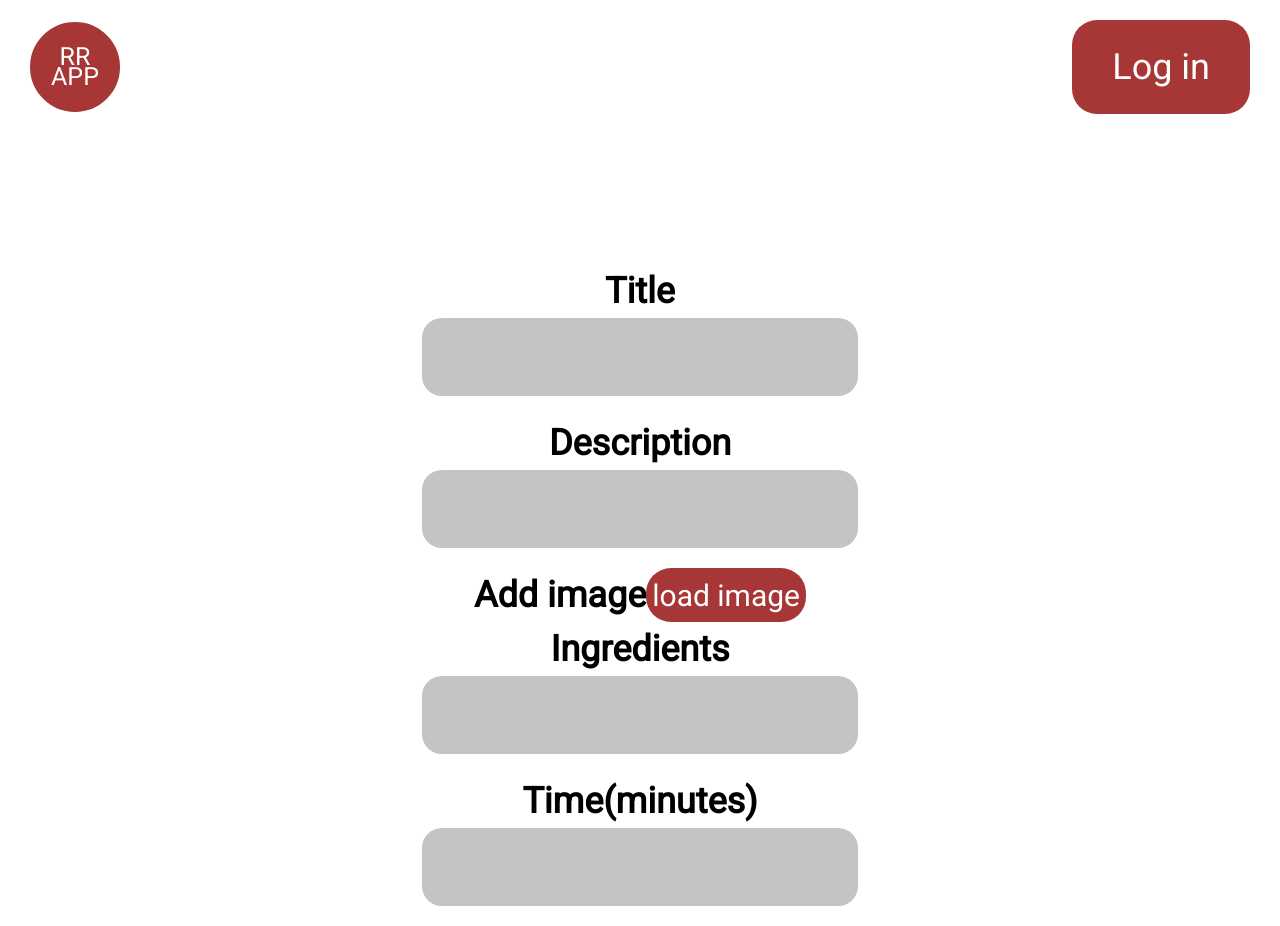
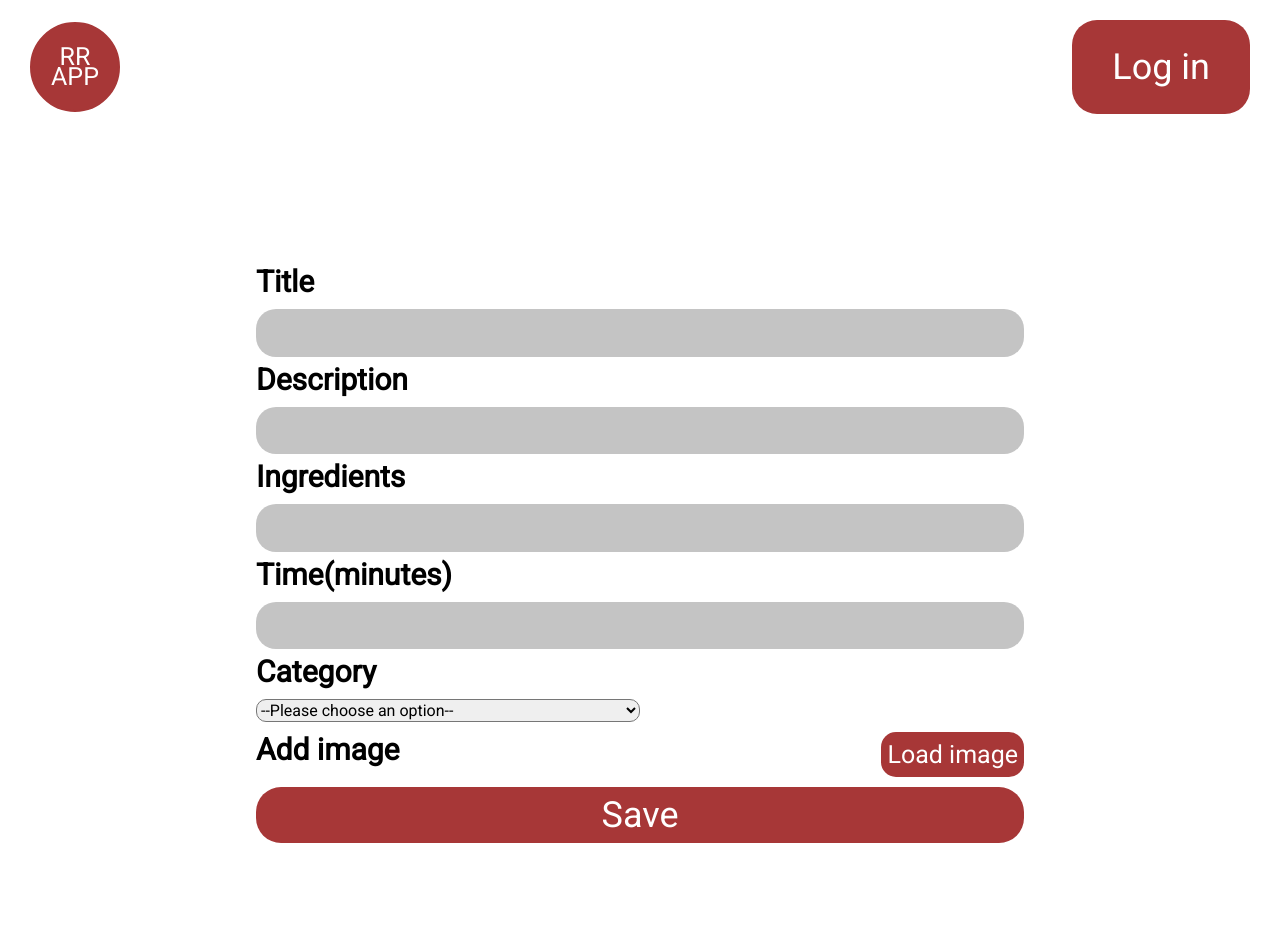
Before and after one commit to Mazurkevichvs/RR_app, a React (Create React App) app in the folder Frontend/: page /AddRecipe in a window 1280 px wide. After the commit the page ends 843 px from the top, so only its background shows below. Built offline with nearby package versions, Linux system fonts and the light colour scheme; no server answers.

Commit message:
Styled AddRecipe component

```diff
--- a/Frontend/src/App.scss
+++ b/Frontend/src/App.scss
@@ -10,7 +10,7 @@ main {
   justify-content: center;
   align-items: center;
   margin-top: 150px;
-  button {
+  .btn__generate {
       margin: 0 auto;
   }
 }
--- a/Frontend/src/components/button.scss
+++ b/Frontend/src/components/button.scss
@@ -67,10 +67,12 @@
 }
 
 .btn__loadimage {
-    font-size: 30px;
+    font-size: 25px;
+    border-radius: 15px;
 }
 
 .add__recipe__image {
     display: flex;
-
+    justify-content: space-between;
+    margin-bottom: 10px;
 }
--- a/Frontend/src/pages/AddRecipe.jsx
+++ b/Frontend/src/pages/AddRecipe.jsx
@@ -8,19 +8,31 @@ const AddRecipe = () => {
         <Header/>
         <main>
             <Aside/>
-            <div className="container">
-                <h3 className='add__recipe__title'>Title</h3>
-                <Input/>
-                <h3 className='add__recipe__title'>Description</h3>
-                <Input/>
+            <div className="container add__recipe">
+              <div className='add__recipe__content'>
+                <h3>Title</h3>
+                <Input className={"add__recipe__input"}/>
+                <h3>Description</h3>
+                <Input className={"add__recipe__input"}/>
+                <h3>Ingredients</h3>
+                <Input className={"add__recipe__input"}/>
+                <h3>Time(minutes)</h3>
+                <Input className={"add__recipe__input"}/>
+                <h3>Category</h3>
+                <select name="category" id="category-select">
+                  <option value="Breakfast">--Please choose an option--</option>
+                  <option value="Breakfast">Breakfast</option>
+                  <option value="Launch">Launch</option>
+                  <option value="Dinner">Dinner</option>
+                  <option value="Supper">Supper</option>
+                </select>
                 <div className='add__recipe__image'>
-                    <h3 className='add__recipe__title'>Add image</h3>
-                    <Button name={'load image'} className={'btn__loadimage'}/>
+                    <h3>Add image</h3>
+                    <Button name={'Load image'} className={'btn__loadimage'}/>
                 </div>
-                <h3 className='add__recipe__title'>Ingredients</h3>
-                <Input/>
-                <h3 className='add__recipe__title'>Time(minutes)</h3>
-                <Input/>
+                <Button name={'Save'} className={'btn__save'}/>
+              </div>
+
             </div>
         </main>
     </section>
--- a/Frontend/src/pages/AddRecipe.scss
+++ b/Frontend/src/pages/AddRecipe.scss
@@ -1,3 +1,30 @@
-.add__recipe__title {
-    font-size: 36px;
+.add__recipe {
+    text-align: left;
+    align-self: flex-start;
+    h3 {
+        line-height: normal;
+        margin-bottom: 10px;
+        font-size: 30px;
+    }
+    .add__recipe__content {
+        width: 60%;
+        display: flex;
+        flex-direction: column;
+        justify-content: flex-start;
+    }
 }
+
+
+
+.add__recipe__input {
+    font-size: 25px;
+    margin-bottom: 5px;
+    padding: 5px 10px;
+
+}
+
+#category-select {
+    margin-bottom: 10px;
+    border-radius: 10px;
+    width: 50%;
+}
```
